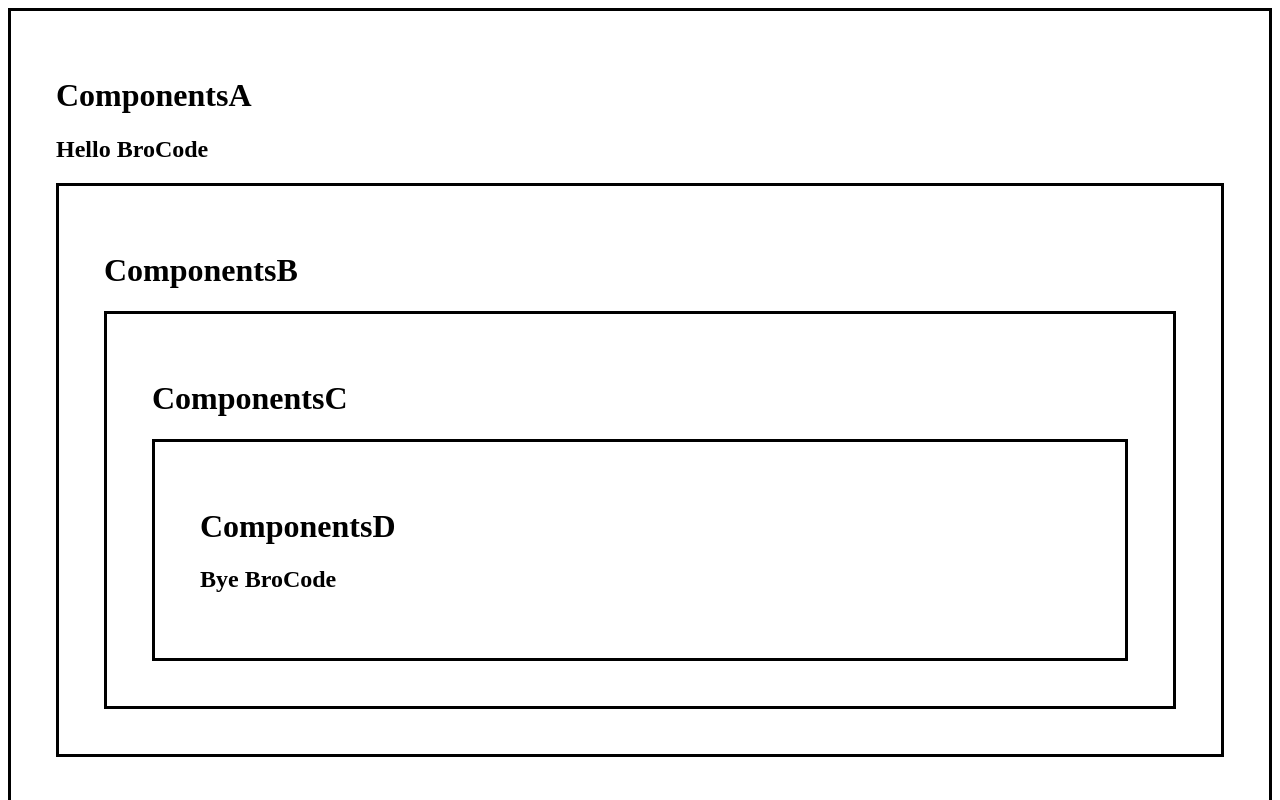
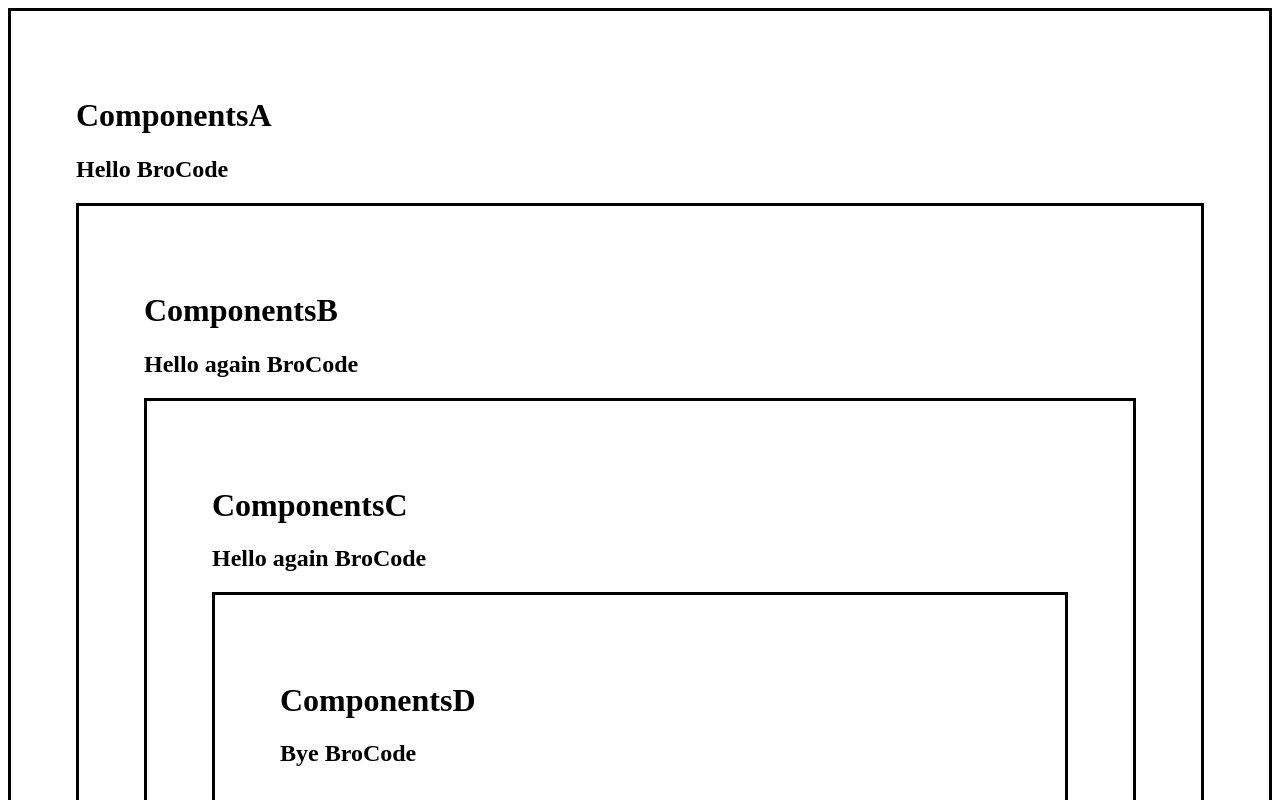
Before and after one commit to SujithKaruvanchery/react-practice, a React (Vite) app: page / in a window 1280 px wide. Shown: the top 800 px of the page. Built offline with nearby package versions, Linux system fonts and the light colour scheme.

Commit message:
practice React useContext

```diff
--- a/src/components/ComponentsA.jsx
+++ b/src/components/ComponentsA.jsx
@@ -1,5 +1,7 @@
-import React, { useState } from 'react'
+import React, { createContext, useState } from 'react'
 import ComponentsB from './ComponentsB'
+
+export const UserContext = createContext()
 
 function ComponentsA() {
 
@@ -8,7 +10,9 @@ function ComponentsA() {
         <div className='box'>
             <h1>ComponentsA</h1>
             <h2>{`Hello ${user}`}</h2>
-            <ComponentsB user={user}/>
+            <UserContext.Provider value={user}>
+                <ComponentsB user={user} />
+            </UserContext.Provider>
         </div>
     )
 }
--- a/src/components/ComponentsB.jsx
+++ b/src/components/ComponentsB.jsx
@@ -1,11 +1,16 @@
-import React from 'react'
+import React, { useContext } from 'react'
 import ComponentsC from './ComponentsC'
+import { UserContext } from './ComponentsA'
 
-function ComponentsB(props) {
+function ComponentsB() {
+
+    const user = useContext(UserContext)
+
     return (
         <div className='box'>
             <h1>ComponentsB</h1>
-            <ComponentsC user={props.user}/>
+            <h2>{`Hello again ${user}`}</h2>
+            <ComponentsC />
         </div>
     )
 }
--- a/src/components/ComponentsC.jsx
+++ b/src/components/ComponentsC.jsx
@@ -1,11 +1,16 @@
-import React from 'react'
+import React, { useContext } from 'react'
 import ComponentsD from './ComponentsD'
+import { UserContext } from './ComponentsA'
 
-function ComponentsC(props) {
+function ComponentsC() {
+
+    const user = useContext(UserContext)
+
     return (
         <div className='box'>
             <h1>ComponentsC</h1>
-            <ComponentsD user={props.user}/>
+            <h2>{`Hello again ${user}`}</h2>
+            <ComponentsD />
         </div>
     )
 }
--- a/src/components/ComponentsD.jsx
+++ b/src/components/ComponentsD.jsx
@@ -1,12 +1,15 @@
-import React from 'react'
+import React, { useContext } from 'react'
+import { UserContext } from './ComponentsA'
 
-function ComponentsD(props) {
-  return (
-    <div className='box'>
-        <h1>ComponentsD</h1>
-        <h2>{`Bye ${props.user}`}</h2>
-    </div>
-  )
+function ComponentsD() {
+
+    const user = useContext(UserContext)
+    return (
+        <div className='box'>
+            <h1>ComponentsD</h1>
+            <h2>{`Bye ${user}`}</h2>
+        </div>
+    )
 }
 
 export default ComponentsD
--- a/src/index.css
+++ b/src/index.css
@@ -1,4 +1,4 @@
 .box{
     border: 3px solid;
-    padding: 45px;
+    padding: 65px;
 }
```
